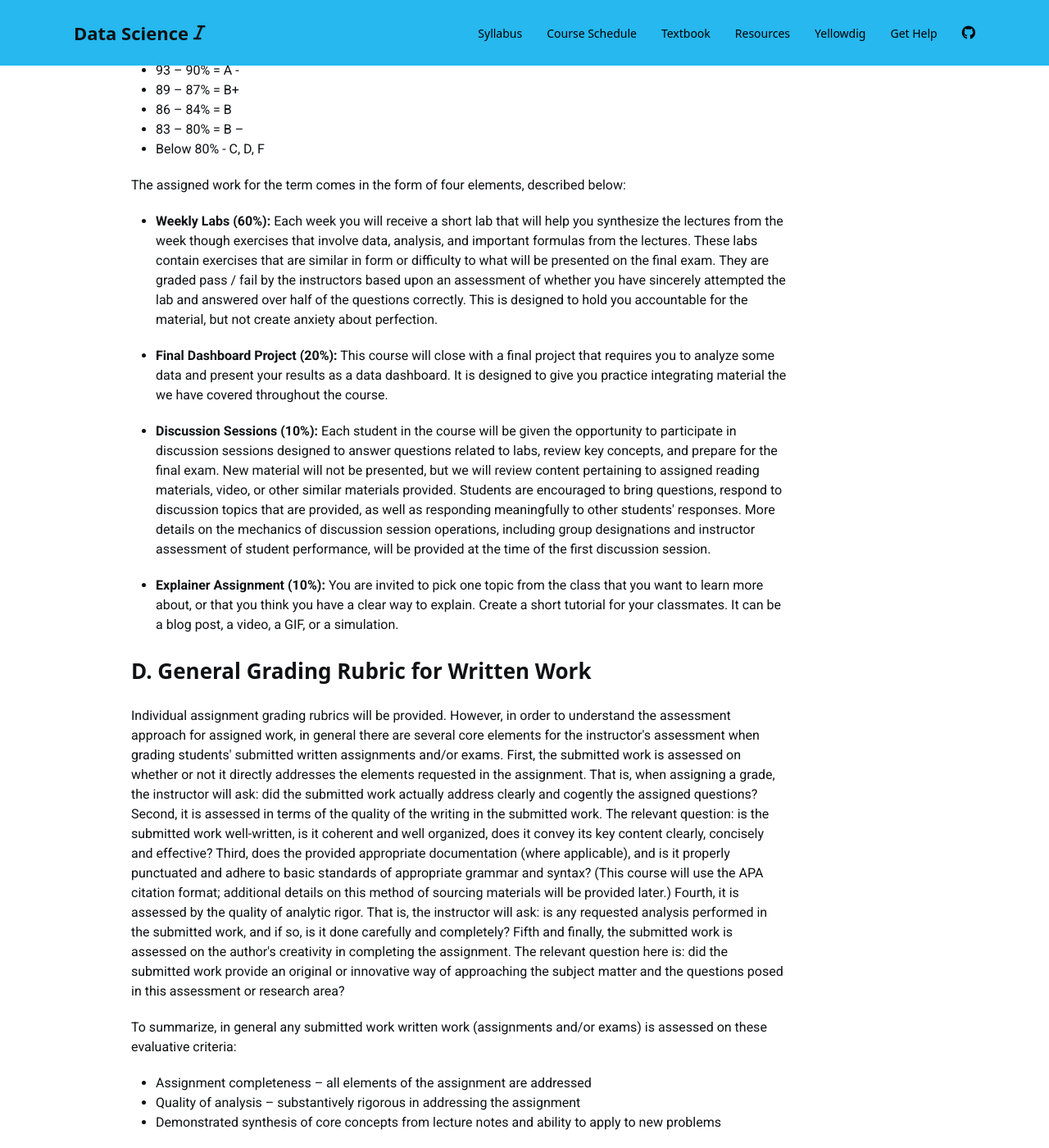
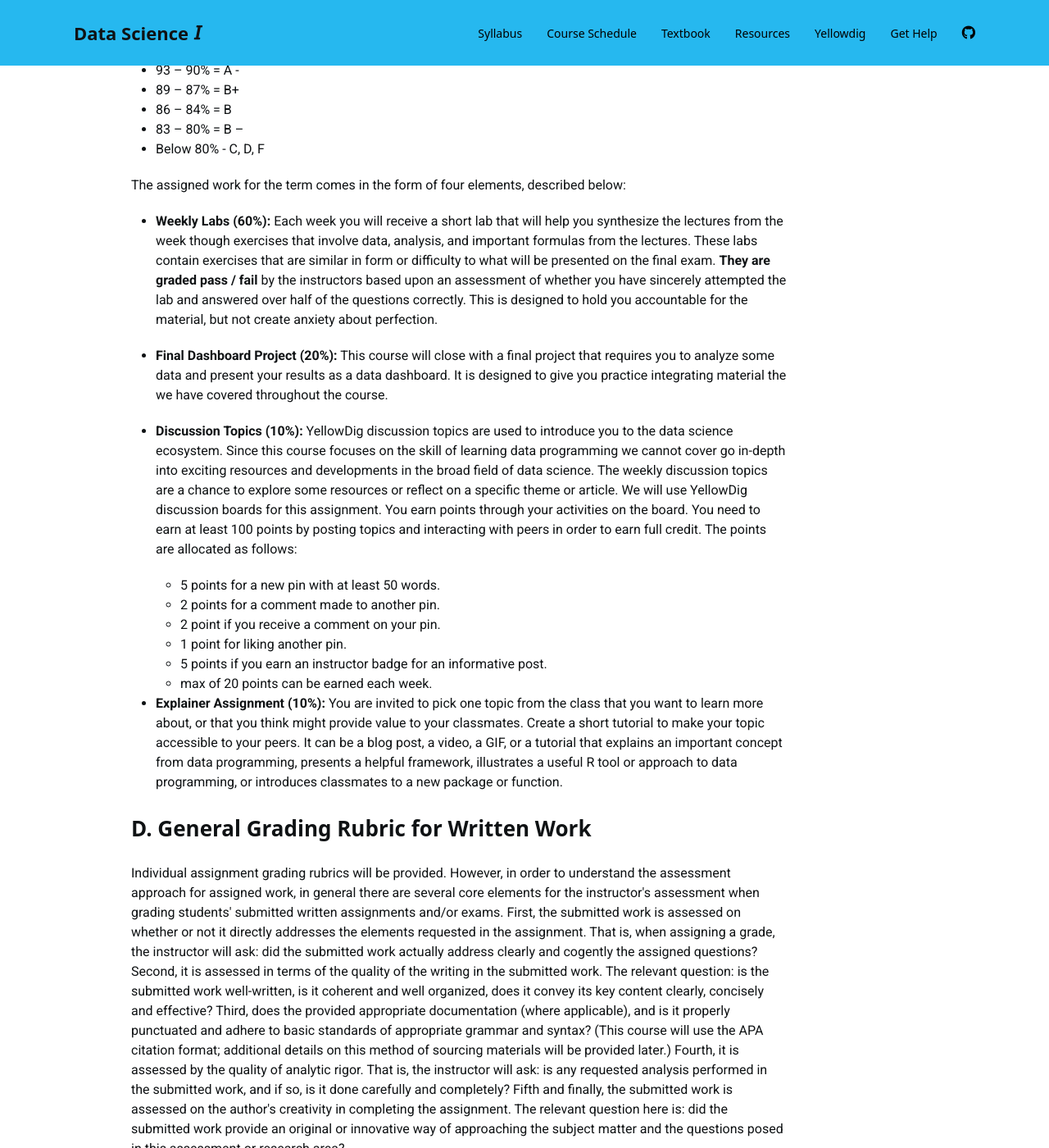
Before and after one commit to DS4PS/cpp-526-fall-2019, a Jekyll site: the page built from index.md, in a window 1280 px wide and 1400 px high, scrolled down 6236 px. Shown: the whole window at 82% size. Built offline with Jekyll 4.4.1, drawn with Linux system fonts in a browser that asks for light colours; nearby versions of some CDN libraries; a style sheet for code colours, icons or effects is not loaded.

Commit message:
Update index.md

```diff
--- a/index.md
+++ b/index.md
@@ -186,13 +186,21 @@ Letter grades comport with a traditional set of intervals:
 
 The assigned work for the term comes in the form of four elements, described below:
 
-- **Weekly Labs (60%):**  Each week you will receive a short lab that will help you synthesize the lectures from the week though exercises that involve data, analysis, and important formulas from the lectures. These labs contain exercises that are similar in form or difficulty to what will be presented on the final exam. They are graded pass / fail by the instructors based upon an assessment of whether you have sincerely attempted the lab and answered over half of the questions correctly. This is designed to hold you accountable for the material, but not create anxiety about perfection.
+- **Weekly Labs (60%):**  Each week you will receive a short lab that will help you synthesize the lectures from the week though exercises that involve data, analysis, and important formulas from the lectures. These labs contain exercises that are similar in form or difficulty to what will be presented on the final exam. **They are graded pass / fail** by the instructors based upon an assessment of whether you have sincerely attempted the lab and answered over half of the questions correctly. This is designed to hold you accountable for the material, but not create anxiety about perfection.
 
 - **Final Dashboard Project (20%):**  This course will close with a final project that requires you to analyze some data and present your results as a data dashboard. It is designed to give you practice integrating material the we have covered throughout the course.
 
-- **Discussion Sessions (10%):**  Each student in the course will be given the opportunity to participate in discussion sessions designed to answer questions related to labs, review key concepts, and prepare for the final exam. New material will not be presented, but we will review content pertaining to assigned reading materials, video, or other similar materials provided. Students are encouraged to bring questions, respond to discussion topics that are provided, as well as responding meaningfully to other students&#39; responses. More details on the mechanics of discussion session operations, including group designations and instructor assessment of student performance, will be provided at the time of the first discussion session.
+- **Discussion Topics (10%):**  YellowDig discussion topics are used to introduce you to the data science ecosystem. Since this course focuses on the skill of learning data programming we cannot cover go in-depth into exciting resources and developments in the broad field of data science. The weekly discussion topics are a chance to explore some resources or reflect on a specific theme or article. We will use YellowDig discussion boards for this assignment. You earn points through your activities on the board. You need to earn at least 100 points by posting topics and interacting with peers in order to earn full credit. The points are allocated as follows:
 
-- **Explainer Assignment (10%):**  You are invited to pick one topic from the class that you want to learn more about, or that you think you have a clear way to explain. Create a short tutorial for your classmates. It can be a blog post, a video, a GIF, or a simulation.
+  - 5 points for a new pin with at least 50 words.
+  - 2 points for a comment made to another pin.
+  - 2 point if you receive a comment on your pin.
+  - 1 point for liking another pin.
+  - 5 points if you earn an instructor badge for an informative post.
+  - max of 20 points can be earned each week.
+
+
+- **Explainer Assignment (10%):**  You are invited to pick one topic from the class that you want to learn more about, or that you think might provide value to your classmates. Create a short tutorial to make your topic accessible to your peers. It can be a blog post, a video, a GIF, or a tutorial that explains an important concept from data programming, presents a helpful framework, illustrates a useful R tool or approach to data programming, or introduces classmates to a new package or function.
 
 
 ## D. General Grading Rubric for Written Work
```
